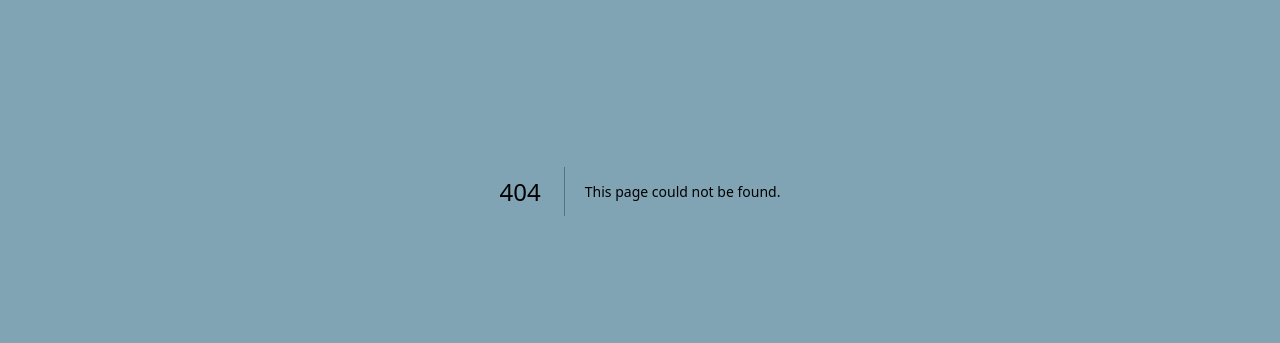
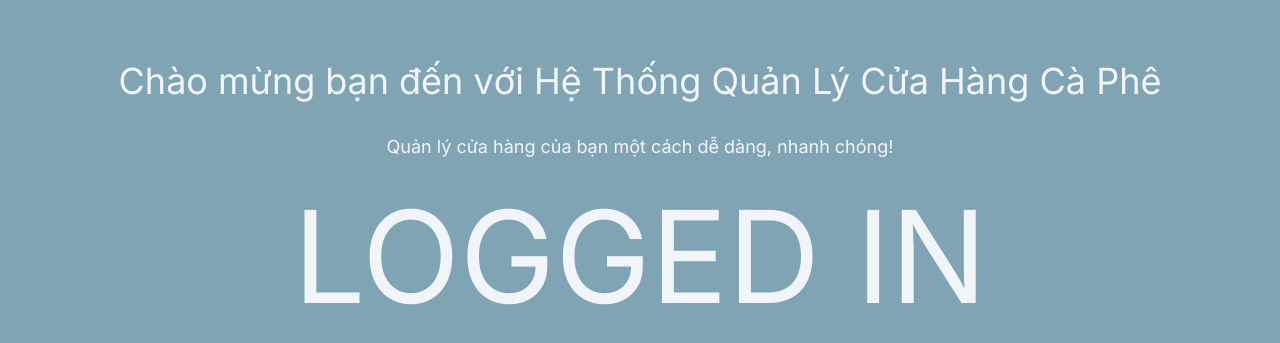
Before and after one commit to nTrong128/coffee_shop_management, a Next.js app: page /user in a window 1280 px wide. Before the commit this address had no page. Shown: the part 209-552 px from the top of the page. Built offline with nearby package versions, Linux system fonts and the light colour scheme.

Commit message:
add homepage

```diff
--- /dev/null
+++ b/app/(dashboard)/dashboard/layout.tsx
@@ -0,0 +1,17 @@
+import type {Metadata} from "next";
+import {Inter} from "next/font/google";
+
+const inter = Inter({subsets: ["latin"]});
+
+export const metadata: Metadata = {
+  title: "Coffee Shop Management System",
+  description: "Coffee Shop Management System",
+};
+
+export default function RootLayout({children}: {children: React.ReactNode}) {
+  return (
+    <html className="" lang="en">
+      <body className={`${inter.className} bg-[#80a4b3]`}>{children}</body>
+    </html>
+  );
+}
--- /dev/null
+++ b/app/(dashboard)/user/layout.tsx
@@ -0,0 +1,17 @@
+import type {Metadata} from "next";
+import {Inter} from "next/font/google";
+
+const inter = Inter({subsets: ["latin"]});
+
+export const metadata: Metadata = {
+  title: "Coffee Shop Management System",
+  description: "Coffee Shop Management System",
+};
+
+export default function RootLayout({children}: {children: React.ReactNode}) {
+  return (
+    <html className="" lang="en">
+      <body className={`${inter.className} bg-[#80a4b3]`}>{children}</body>
+    </html>
+  );
+}
--- /dev/null
+++ b/app/(dashboard)/user/page.tsx
@@ -0,0 +1,9 @@
+export default function Home() {
+  return (
+    <main className="text-center flex  flex-col text-slate-100 items-center justify-center bg-cover bg-center bg-no-repeat w-screen h-screen">
+      <h1 className="text-4xl py-4">Chào mừng bạn đến với Hệ Thống Quản Lý Cửa Hàng Cà Phê</h1>
+      <p className="text-lg py-4">Quản lý cửa hàng của bạn một cách dễ dàng, nhanh chóng!</p>
+      <h1 className="text-9xl py-4">LOGGED IN</h1>
+    </main>
+  );
+}
```
